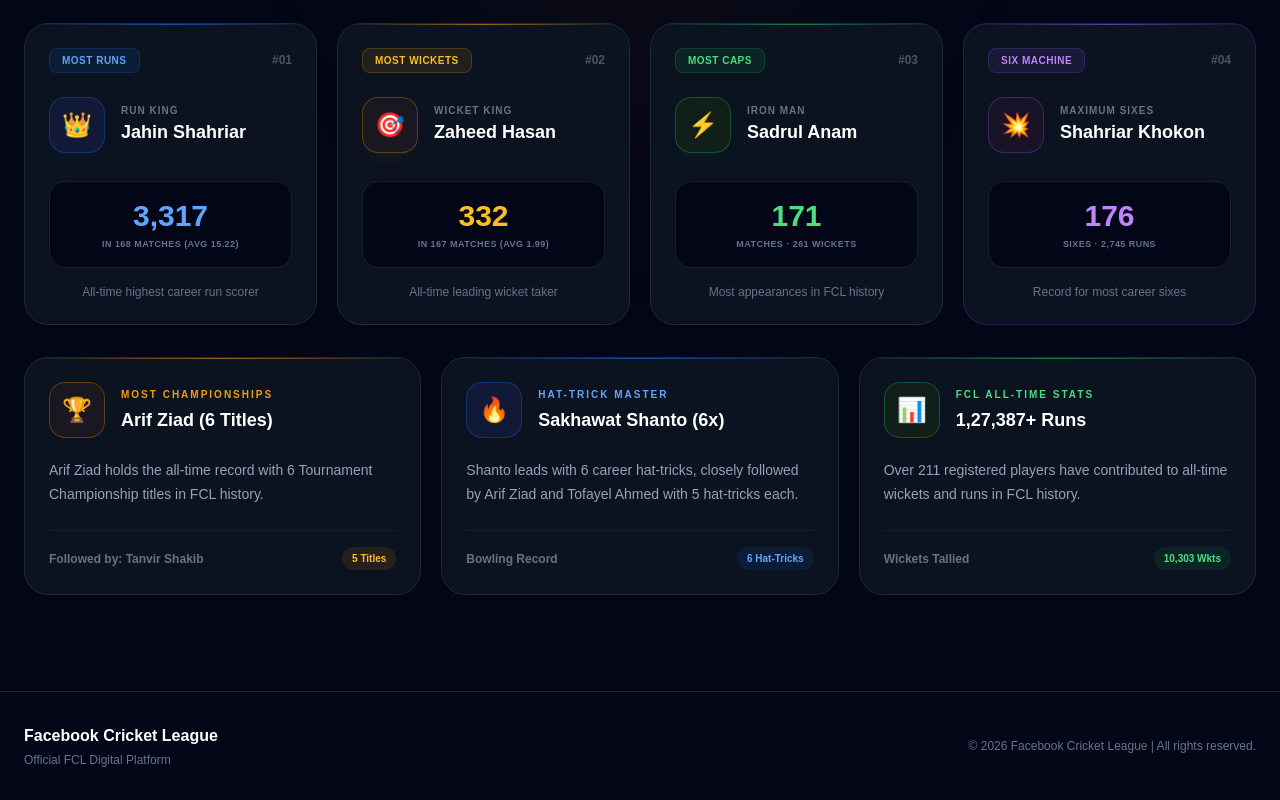
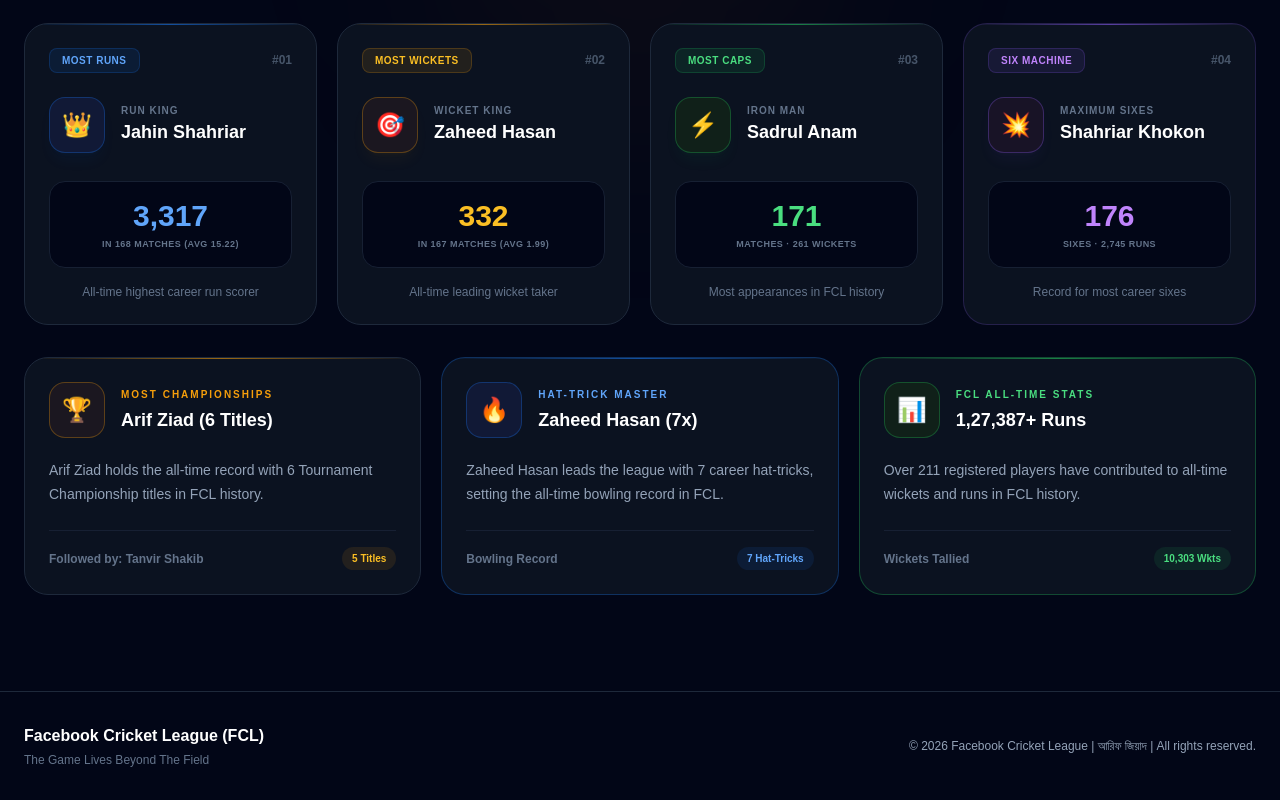
Before and after one commit to arifjiadbd/fcl, a Next.js app: page / in a window 1280 px wide. Shown: the part 3471-4271 px from the top of the page. Built offline with nearby package versions, Linux system fonts and the light colour scheme; no server answers.

Commit message:
Update footer branding with official copyright text across all pages

```diff
--- a/app/page.tsx
+++ b/app/page.tsx
@@ -20,12 +20,15 @@
       .catch((err) => console.error("Error fetching live Excel data:", err));
   }, []);
 
-  // Auto Calculations directly from Excel Data
+  // সরাসরি এক্সেল থেকে স্বয়ংক্রিয়ভাবে রেকর্ড বের করা
   const topRunScorer = [...playersData].sort((a, b) => b.runs - a.runs)[0];
   const topWicketTaker = [...playersData].sort((a, b) => b.wickets - a.wickets)[0];
   const mostChampionshipPlayer = [...playersData].sort((a, b) => (b.champion || 0) - (a.champion || 0))[0];
   const mostMatchesPlayer = [...playersData].sort((a, b) => b.matches - a.matches)[0];
-  const mostSixesPlayer = [...playersData].sort((a, b) => b.sixes - a.sixes)[0];
+  const mostSixesPlayer = [...playersData].sort((a, b) => (b.sixes || 0) - (a.sixes || 0))[0];
+
+  // 🔥 এক্সেল থেকে আসল সর্বোচ্চ হ্যাটট্রিক শিকারী (Zaheed Hasan)
+  const topHatTrickPlayer = [...playersData].sort((a, b) => (b.hatTricks || 0) - (a.hatTricks || 0))[0];
 
   const totalCommunityRuns = playersData.reduce((acc, curr) => acc + (curr.runs || 0), 0);
   const totalCommunityWickets = playersData.reduce((acc, curr) => acc + (curr.wickets || 0), 0);
@@ -35,7 +38,6 @@
       {/* Header */}
       <header className="sticky top-0 z-50 border-b border-[#1e293b] bg-[#020617]/95 backdrop-blur-md">
         <div className="mx-auto flex max-w-7xl items-center justify-between px-4 py-3 sm:px-6 sm:py-4">
-          {/* Brand & Logo */}
           <Link href="/" className="flex items-center gap-3">
             <div className="relative flex h-10 w-10 sm:h-11 sm:w-11 items-center justify-center overflow-hidden rounded-xl border border-[#1877F2]/40 bg-[#111936] shadow-lg shadow-[#1877F2]/10">
               <img
@@ -62,7 +64,6 @@
             </div>
           </Link>
 
-          {/* Desktop Navigation */}
           <nav className="hidden items-center gap-6 lg:flex">
             <Link href="/" className="text-sm font-semibold text-white transition hover:text-[#1877F2]">
               Home
@@ -84,7 +85,6 @@
             </Link>
           </nav>
 
-          {/* Desktop Status & Mobile Menu Button */}
           <div className="flex items-center gap-3">
             <div className="hidden items-center gap-2 rounded-full border border-[#1877F2]/30 bg-[#1877F2]/10 px-3 py-1.5 sm:flex">
               <span className="h-2 w-2 rounded-full bg-[#1877F2] shadow-lg shadow-[#1877F2]" />
@@ -101,50 +101,25 @@
           </div>
         </div>
 
-        {/* Mobile Dropdown Menu */}
         {mobileMenuOpen && (
           <div className="border-t border-[#1e293b] bg-[#030712] px-6 py-5 lg:hidden animate-in fade-in slide-in-from-top-2 duration-200">
             <nav className="flex flex-col gap-4">
-              <Link
-                href="/"
-                onClick={() => setMobileMenuOpen(false)}
-                className="rounded-lg px-3 py-2 text-sm font-medium text-white transition hover:bg-[#1877F2]/10 hover:text-[#1877F2]"
-              >
+              <Link href="/" onClick={() => setMobileMenuOpen(false)} className="rounded-lg px-3 py-2 text-sm font-medium text-white transition hover:bg-[#1877F2]/10">
                 🏠 Home
               </Link>
-              <Link
-                href="#about"
-                onClick={() => setMobileMenuOpen(false)}
-                className="rounded-lg px-3 py-2 text-sm font-medium text-[#94a3b8] transition hover:bg-[#1877F2]/10 hover:text-[#1877F2]"
-              >
+              <Link href="#about" onClick={() => setMobileMenuOpen(false)} className="rounded-lg px-3 py-2 text-sm font-medium text-[#94a3b8] transition hover:bg-[#1877F2]/10">
                 ℹ️ About FCL
               </Link>
-              <Link
-                href="/rules"
-                onClick={() => setMobileMenuOpen(false)}
-                className="rounded-lg px-3 py-2 text-sm font-medium text-[#38bdf8] transition hover:bg-[#1877F2]/10"
-              >
+              <Link href="/rules" onClick={() => setMobileMenuOpen(false)} className="rounded-lg px-3 py-2 text-sm font-medium text-[#38bdf8] transition hover:bg-[#1877F2]/10">
                 📜 Rules & Match Formats
               </Link>
-              <Link
-                href="/players"
-                onClick={() => setMobileMenuOpen(false)}
-                className="rounded-lg px-3 py-2 text-sm font-medium text-[#60a5fa] transition hover:bg-[#1877F2]/10"
-              >
+              <Link href="/players" onClick={() => setMobileMenuOpen(false)} className="rounded-lg px-3 py-2 text-sm font-medium text-[#60a5fa] transition hover:bg-[#1877F2]/10">
                 👥 Players Directory
               </Link>
-              <Link
-                href="#matches"
-                onClick={() => setMobileMenuOpen(false)}
-                className="rounded-lg px-3 py-2 text-sm font-medium text-[#94a3b8] transition hover:bg-[#1877F2]/10 hover:text-[#1877F2]"
-              >
+              <Link href="#matches" onClick={() => setMobileMenuOpen(false)} className="rounded-lg px-3 py-2 text-sm font-medium text-[#94a3b8] transition hover:bg-[#1877F2]/10">
                 ⚔️ Matches
               </Link>
-              <Link
-                href="/records"
-                onClick={() => setMobileMenuOpen(false)}
-                className="rounded-lg px-3 py-2 text-sm font-medium text-[#fbbf24] transition hover:bg-[#f59e0b]/10"
-              >
+              <Link href="/records" onClick={() => setMobileMenuOpen(false)} className="rounded-lg px-3 py-2 text-sm font-medium text-[#fbbf24] transition hover:bg-[#f59e0b]/10">
                 🏆 Records & Leaderboard
               </Link>
             </nav>
@@ -152,11 +127,8 @@
         )}
       </header>
 
-      {/* Hero Section (With Full Animations & Floating Scorecards) */}
-      <section
-        id="home"
-        className="relative min-h-[calc(100vh-76px)] overflow-hidden border-b border-[#172033] bg-[#02050b]"
-      >
+      {/* Hero Section */}
+      <section id="home" className="relative min-h-[calc(100vh-76px)] overflow-hidden border-b border-[#172033] bg-[#02050b]">
         <div className="absolute inset-0 bg-[#02050b]" />
         <div className="absolute inset-0 bg-[radial-gradient(circle_at_70%_45%,rgba(37,99,235,0.16),transparent_34%)]" />
         <div className="absolute right-[-15%] top-[-20%] h-[650px] w-[650px] rounded-full bg-[#7c3aed]/10 blur-[130px]" />
@@ -164,7 +136,6 @@
 
         <div className="relative mx-auto min-h-[calc(100vh-76px)] max-w-[1500px] px-6">
           <div className="grid min-h-[calc(100vh-76px)] items-center lg:grid-cols-[0.82fr_1.18fr]">
-            {/* Left Typography */}
             <div className="relative z-30 py-20 text-center lg:text-left">
               <div className="mb-7 inline-flex items-center gap-2 rounded-full border border-[#1877F2]/30 bg-[#1877F2]/10 px-4 py-2 backdrop-blur-xl">
                 <span className="h-2 w-2 animate-pulse rounded-full bg-[#22c55e] shadow-[0_0_14px_rgba(34,197,94,0.8)]" />
@@ -173,9 +144,7 @@
                 </span>
               </div>
 
-              <p className="text-xs font-bold uppercase tracking-[0.38em] text-[#64748b]">
-                Facebook Cricket League
-              </p>
+              <p className="text-xs font-bold uppercase tracking-[0.38em] text-[#64748b]">Facebook Cricket League</p>
 
               <h2 className="mt-5 text-5xl font-black leading-[0.91] tracking-[-0.05em] text-white sm:text-6xl md:text-7xl lg:text-[78px]">
                 <span className="block">THE GAME LIVES</span>
@@ -243,7 +212,6 @@
               </div>
             </div>
 
-            {/* Right Cinematic Room With Floating Cards */}
             <div className="relative h-[680px] w-full hidden sm:block">
               <div className="absolute inset-y-[30px] right-[-40px] w-[760px] overflow-hidden rounded-[3rem] border border-white/[0.08] bg-[#080d17] shadow-[0_40px_120px_rgba(0,0,0,0.7)]">
                 <img
@@ -339,7 +307,6 @@
           </div>
         </div>
 
-        {/* Bottom Strip */}
         <div className="absolute bottom-0 left-0 right-0 border-t border-[#1e293b]/70 bg-[#020617]/75 backdrop-blur-xl">
           <div className="mx-auto grid max-w-7xl grid-cols-2 divide-x divide-[#1e293b] md:grid-cols-4">
             <div className="px-5 py-3 text-center">
@@ -425,7 +392,6 @@
             </div>
           </div>
 
-          {/* Clean Rule Banner Redirect */}
           <div className="mt-12 flex flex-col sm:flex-row items-center justify-between gap-4 rounded-3xl border border-[#1877F2]/30 bg-gradient-to-r from-[#0b1220] via-[#0d1830] to-[#0b1220] p-6 sm:p-8">
             <div>
               <span className="text-[10px] font-bold uppercase tracking-wider text-[#38bdf8]">Rulebook & Formats</span>
@@ -442,7 +408,7 @@
         </div>
       </section>
 
-      {/* Featured Players Section (Live from Excel) */}
+      {/* Featured Players Section */}
       <section id="players" className="relative overflow-hidden border-t border-[#172033] bg-[#020617] px-6 py-24">
         <div className="mx-auto max-w-7xl">
           <div className="pointer-events-none absolute left-1/2 top-0 h-72 w-72 -translate-x-1/2 rounded-full bg-[#1877F2]/5 blur-3xl" />
@@ -476,7 +442,7 @@
           </div>
 
           <div className="relative grid gap-5 md:grid-cols-3">
-            {/* PLAYER 1: TOP RUN SCORER */}
+            {/* 1. TOP RUN SCORER */}
             <div className="group relative overflow-hidden rounded-3xl border border-[#1e293b] bg-[#0b1220] p-6 transition-all duration-300 hover:-translate-y-1 hover:border-[#1877F2]/50 hover:shadow-2xl hover:shadow-[#1877F2]/10">
               <div className="absolute left-0 right-0 top-0 h-px bg-gradient-to-r from-transparent via-[#1877F2] to-transparent opacity-60" />
               <div className="flex items-center justify-between">
@@ -517,7 +483,7 @@
               </div>
             </div>
 
-            {/* PLAYER 2: TOP WICKET TAKER */}
+            {/* 2. TOP WICKET TAKER */}
             <div className="group relative overflow-hidden rounded-3xl border border-[#1e293b] bg-[#0b1220] p-6 transition-all duration-300 hover:-translate-y-1 hover:border-[#f59e0b]/50 hover:shadow-2xl hover:shadow-[#f59e0b]/10">
               <div className="absolute left-0 right-0 top-0 h-px bg-gradient-to-r from-transparent via-[#f59e0b] to-transparent opacity-60" />
               <div className="flex items-center justify-between">
@@ -558,7 +524,7 @@
               </div>
             </div>
 
-            {/* PLAYER 3: RECORD CHAMPION */}
+            {/* 3. RECORD CHAMPION */}
             <div className="group relative overflow-hidden rounded-3xl border border-[#22c55e]/30 bg-[#0b1220] p-6 transition-all duration-300 hover:-translate-y-1 hover:border-[#22c55e]/60 hover:shadow-2xl hover:shadow-[#22c55e]/10">
               <div className="absolute left-0 right-0 top-0 h-px bg-gradient-to-r from-transparent via-[#22c55e] to-transparent opacity-60" />
               <div className="flex items-center justify-between">
@@ -622,7 +588,6 @@
             </div>
           </div>
 
-          {/* Match Center Box */}
           <div className="relative overflow-hidden rounded-3xl border border-[#1877F2]/20 bg-[#0b1220] shadow-2xl shadow-[#1877F2]/5">
             <div className="h-px w-full bg-gradient-to-r from-transparent via-[#1877F2] to-transparent opacity-70" />
 
@@ -676,7 +641,7 @@
         </div>
       </section>
 
-      {/* Records & Leaderboard Section (Full 4 Pillars + History) */}
+      {/* Records & Leaderboard Section */}
       <section id="records" className="relative overflow-hidden border-t border-[#172033] bg-[#020617] px-6 py-24">
         <div className="mx-auto max-w-7xl">
           <div className="pointer-events-none absolute left-1/2 top-0 h-96 w-96 -translate-x-1/2 rounded-full bg-[#f59e0b]/5 blur-[120px]" />
@@ -831,7 +796,7 @@
 
           {/* Extended History & Analytics Cards */}
           <div className="mt-8 grid gap-5 md:grid-cols-3">
-            {/* Championship */}
+            {/* Most Championships */}
             <div className="group relative overflow-hidden rounded-3xl border border-[#1e293b] bg-[#0b1220] p-6 transition-all duration-300 hover:-translate-y-1 hover:border-[#f59e0b]/50 hover:shadow-2xl hover:shadow-[#f59e0b]/5">
               <div className="absolute left-0 right-0 top-0 h-px bg-gradient-to-r from-transparent via-[#f59e0b] to-transparent opacity-60" />
               <div className="flex items-center gap-4">
@@ -854,8 +819,8 @@
               </div>
             </div>
 
-            {/* Performance */}
-            <div className="group relative overflow-hidden rounded-3xl border border-[#1e293b] bg-[#0b1220] p-6 transition-all duration-300 hover:-translate-y-1 hover:border-[#1877F2]/50 hover:shadow-2xl hover:shadow-[#1877F2]/5">
+            {/* 🔥 DYNAMIC HAT-TRICK MASTER CARD (Zaheed Hasan) */}
+            <div className="group relative overflow-hidden rounded-3xl border border-[#1877F2]/30 bg-[#0b1220] p-6 transition-all duration-300 hover:-translate-y-1 hover:border-[#1877F2]/50 hover:shadow-2xl hover:shadow-[#1877F2]/5">
               <div className="absolute left-0 right-0 top-0 h-px bg-gradient-to-r from-transparent via-[#1877F2] to-transparent opacity-60" />
               <div className="flex items-center gap-4">
                 <div className="flex h-14 w-14 shrink-0 items-center justify-center rounded-2xl border border-[#1877F2]/30 bg-[#111936] text-2xl">
@@ -863,20 +828,24 @@
                 </div>
                 <div>
                   <p className="text-[10px] font-black uppercase tracking-[0.2em] text-[#60a5fa]">Hat-Trick Master</p>
-                  <h4 className="mt-1 text-lg font-black text-white">Sakhawat Shanto (6x)</h4>
+                  <h4 className="mt-1 text-lg font-black text-white">
+                    {topHatTrickPlayer?.name || "Zaheed Hasan"} ({topHatTrickPlayer?.hatTricks || 7}x)
+                  </h4>
                 </div>
               </div>
               <p className="mt-5 text-sm leading-6 text-[#94a3b8]">
-                Shanto leads with 6 career hat-tricks, closely followed by Arif Ziad and Tofayel Ahmed with 5 hat-tricks each.
+                {topHatTrickPlayer?.name || "Zaheed Hasan"} leads the league with {topHatTrickPlayer?.hatTricks || 7} career hat-tricks, setting the all-time bowling record in FCL.
               </p>
               <div className="mt-6 flex items-center justify-between border-t border-[#172033] pt-4">
                 <span className="text-xs font-semibold text-[#64748b]">Bowling Record</span>
-                <span className="rounded-full bg-[#1877F2]/10 px-2.5 py-1 text-[10px] font-bold text-[#60a5fa]">6 Hat-Tricks</span>
+                <span className="rounded-full bg-[#1877F2]/10 px-2.5 py-1 text-[10px] font-bold text-[#60a5fa]">
+                  {topHatTrickPlayer?.hatTricks || 7} Hat-Tricks
+                </span>
               </div>
             </div>
 
             {/* Statistics */}
-            <div className="group relative overflow-hidden rounded-3xl border border-[#1e293b] bg-[#0b1220] p-6 transition-all duration-300 hover:-translate-y-1 hover:border-[#22c55e]/50 hover:shadow-2xl hover:shadow-[#22c55e]/5">
+            <div className="group relative overflow-hidden rounded-3xl border border-[#22c55e]/30 bg-[#0b1220] p-6 transition-all duration-300 hover:-translate-y-1 hover:border-[#22c55e]/50 hover:shadow-2xl hover:shadow-[#22c55e]/5">
               <div className="absolute left-0 right-0 top-0 h-px bg-gradient-to-r from-transparent via-[#22c55e] to-transparent opacity-60" />
               <div className="flex items-center gap-4">
                 <div className="flex h-14 w-14 shrink-0 items-center justify-center rounded-2xl border border-[#22c55e]/30 bg-[#102019] text-2xl">
@@ -907,11 +876,11 @@
       <footer className="border-t border-[#1e293b] bg-[#020617] px-6 py-8">
         <div className="mx-auto flex max-w-7xl flex-col items-center justify-between gap-4 text-center md:flex-row md:text-left">
           <div>
-            <p className="font-bold">Facebook Cricket League</p>
-            <p className="mt-1 text-xs text-[#64748b]">Official FCL Digital Platform</p>
+            <p className="font-bold text-white">Facebook Cricket League (FCL)</p>
+            <p className="mt-1 text-xs text-[#64748b]">The Game Lives Beyond The Field</p>
           </div>
-          <p className="text-xs text-[#64748b]">
-            © 2026 Facebook Cricket League | All rights reserved.
+          <p className="text-xs text-[#94a3b8]">
+            © 2026 Facebook Cricket League | আরিফ জিয়াদ | All rights reserved.
           </p>
         </div>
       </footer>
--- a/app/players/page.tsx
+++ b/app/players/page.tsx
@@ -276,6 +276,18 @@
             })}
           </div>
         )}
+        {/* Footer */}
+      <footer className="border-t border-[#1e293b] bg-[#020617] px-6 py-8 mt-12">
+        <div className="mx-auto flex max-w-7xl flex-col items-center justify-between gap-4 text-center md:flex-row md:text-left">
+          <div>
+            <p className="font-bold text-white">Facebook Cricket League (FCL)</p>
+            <p className="mt-1 text-xs text-[#64748b]">Official Players Directory & Roster</p>
+          </div>
+          <p className="text-xs text-[#94a3b8]">
+            © 2026 Facebook Cricket League | আরিফ জিয়াদ | All rights reserved.
+          </p>
+        </div>
+      </footer>
       </main>
 
       {/* ================================================== */}
--- a/app/rankings/page.tsx
+++ b/app/rankings/page.tsx
@@ -326,6 +326,18 @@
             </div>
           </div>
         )}
+        {/* Footer */}
+      <footer className="border-t border-[#1e293b] bg-[#020617] px-6 py-8 mt-12">
+        <div className="mx-auto flex max-w-7xl flex-col items-center justify-between gap-4 text-center md:flex-row md:text-left">
+          <div>
+            <p className="font-bold text-white">Facebook Cricket League (FCL)</p>
+            <p className="mt-1 text-xs text-[#64748b]">Official All-Time Player Rankings</p>
+          </div>
+          <p className="text-xs text-[#94a3b8]">
+            © 2026 Facebook Cricket League | আরিফ জিয়াদ | All rights reserved.
+          </p>
+        </div>
+      </footer>
       </main>
 
       {/* ================================================== */}
--- a/app/records/page.tsx
+++ b/app/records/page.tsx
@@ -686,6 +686,18 @@
             )}
           </div>
         )}
+        {/* Footer */}
+      <footer className="border-t border-[#1e293b] bg-[#020617] px-6 py-8">
+        <div className="mx-auto flex max-w-7xl flex-col items-center justify-between gap-4 text-center md:flex-row md:text-left">
+          <div>
+            <p className="font-bold text-white">Facebook Cricket League (FCL)</p>
+            <p className="mt-1 text-xs text-[#64748b]">Official Hall of Fame & Historical Statistics</p>
+          </div>
+          <p className="text-xs text-[#94a3b8]">
+            © 2026 Facebook Cricket League | আরিফ জিয়াদ | All rights reserved.
+          </p>
+        </div>
+      </footer>
       </main>
 
       {/* ================================================== */}
--- a/app/rules/page.tsx
+++ b/app/rules/page.tsx
@@ -363,10 +363,12 @@
       <footer className="border-t border-[#1e293b] bg-[#020617] px-6 py-8">
         <div className="mx-auto flex max-w-7xl flex-col items-center justify-between gap-4 text-center md:flex-row md:text-left">
           <div>
-            <p className="font-bold">Facebook Cricket League (FCL)</p>
+            <p className="font-bold text-white">Facebook Cricket League (FCL)</p>
             <p className="mt-1 text-xs text-[#64748b]">Official Rulebook & System Guidelines</p>
           </div>
-          <p className="text-xs text-[#64748b]">© 2026 FCL Official Platform</p>
+          <p className="text-xs text-[#94a3b8]">
+            © 2026 Facebook Cricket League | আরিফ জিয়াদ | All rights reserved.
+          </p>
         </div>
       </footer>
     </div>
```
